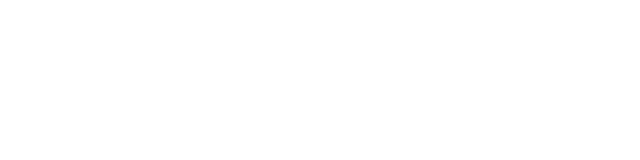
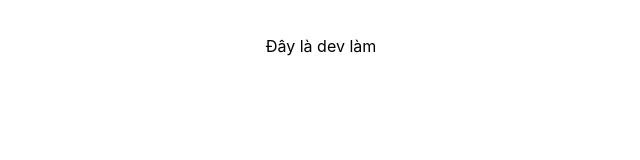
Before and after one commit to GreenDyy/demo-gitflow, a React (Create React App) app: page / in a window 1280 px wide. Shown: the top 160 px of the page, without its empty margins (319-959 px from the left). Built offline with nearby package versions, Linux system fonts and the light colour scheme.

Commit message:
[dev] dev làm

```diff
--- a/src/pages/Home/Home.tsx
+++ b/src/pages/Home/Home.tsx
@@ -4,7 +4,7 @@ import './Home.scss'
 function Home() {
   return (
     <div className='home'>
-
+        <p>Đây là dev làm</p>
     </div>
   )
 }
```
